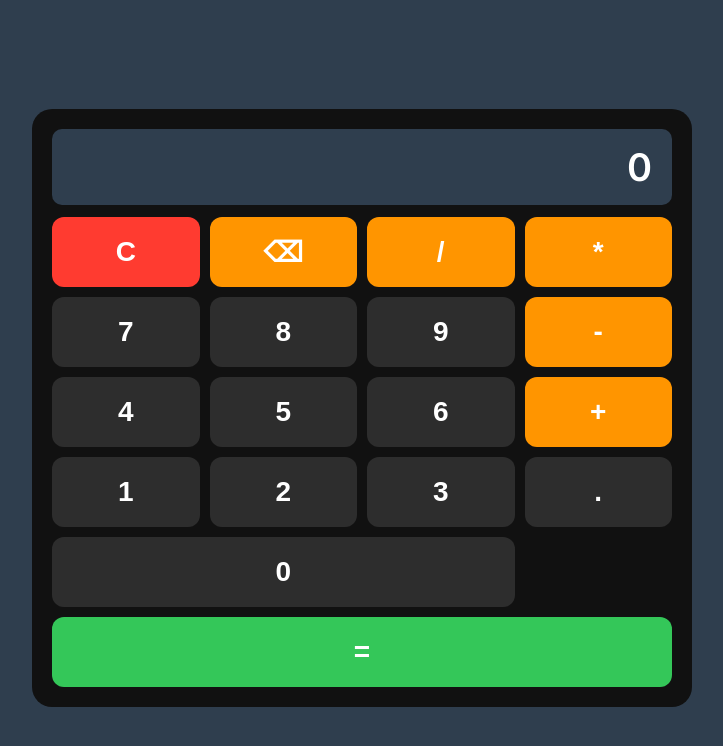
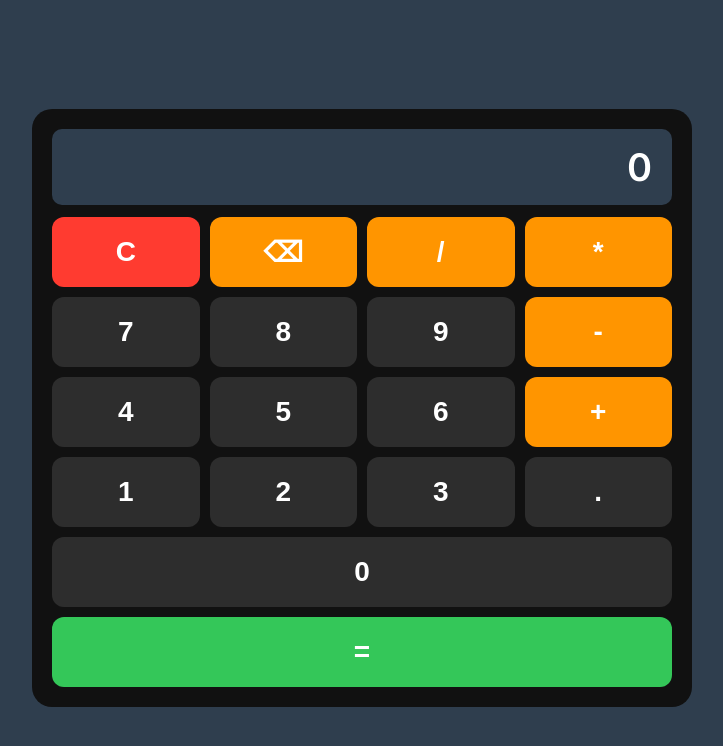
Before and after one commit to sergeisinetutov05/test, a plain HTML site: page index.html in a window 1280 px wide. Shown: the whole page, without its empty margins (278-1001 px from the left). Drawn offline with Linux system fonts and the light colour scheme.

Commit message:
Update index.html

```diff
--- a/index.html
+++ b/index.html
@@ -90,7 +90,7 @@ button:active {
 
 /* Нуль */
 .zero {
-    grid-column: span 3; /* займає майже весь ряд */
+    grid-column: span 4; /* займає майже весь ряд */
 }
 </style>
 
```
